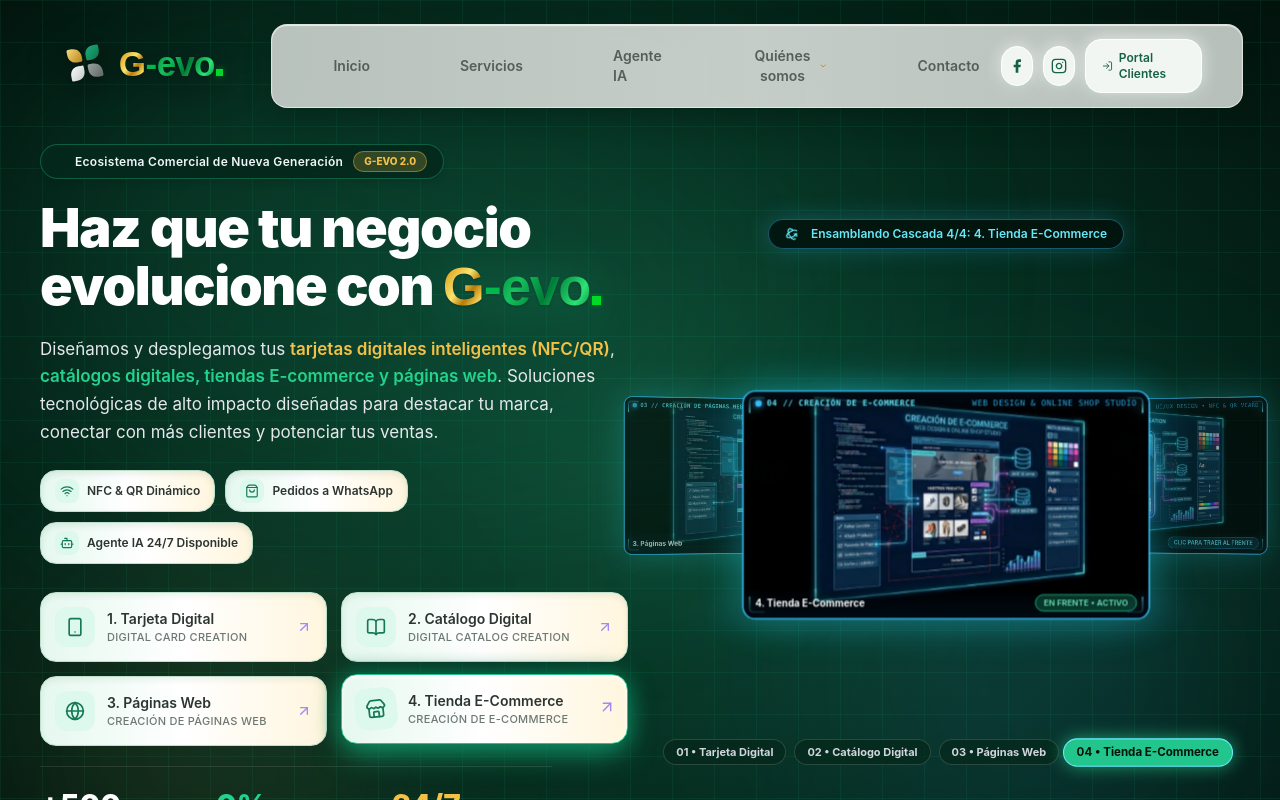
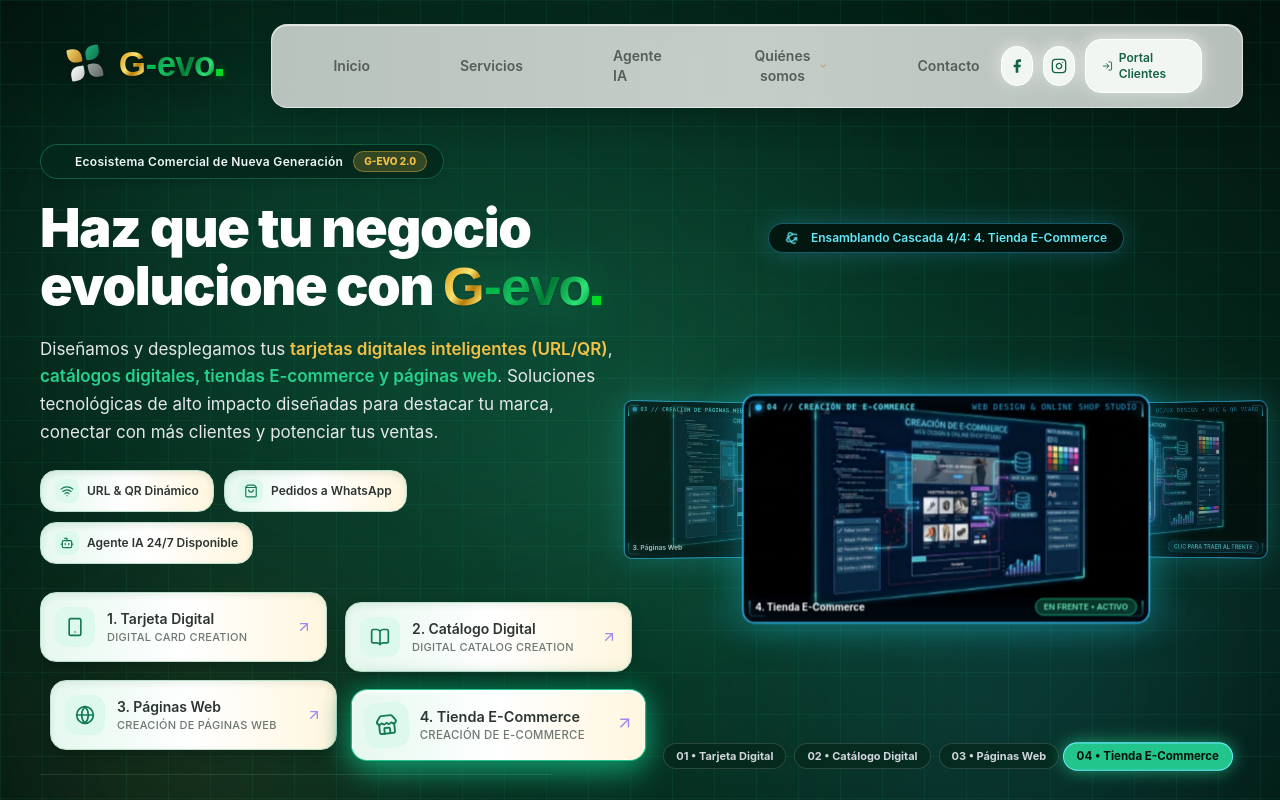
Before and after one commit to lacreacion/G-evo, a Next.js app in the folder frontend/: page / in a window 1280 px wide. Shown: the top 800 px of the page. Built offline with nearby package versions, Linux system fonts and the light colour scheme.

Commit message:
feat(hero): add staggered waterfall drop and stepped cascade offset to Soft UI white boxes

```diff
--- a/frontend/src/app/globals.css
+++ b/frontend/src/app/globals.css
@@ -235,3 +235,26 @@
 .animate-cascade-drop {
   animation: heroCascadeDrop 0.85s cubic-bezier(0.22, 1, 0.36, 1) forwards;
 }
+
+@keyframes heroBoxCascade {
+  0% {
+    opacity: 0;
+    transform: translate3d(-16px, -46px, 0) scale(0.88);
+  }
+  65% {
+    opacity: 1;
+    transform: translate3d(2px, 6px, 0) scale(1.02);
+  }
+  85% {
+    transform: translate3d(0, -2px, 0) scale(0.995);
+  }
+  100% {
+    opacity: 1;
+    transform: translate3d(0, 0, 0) scale(1);
+  }
+}
+
+.animate-box-cascade {
+  opacity: 0;
+  animation: heroBoxCascade 0.78s cubic-bezier(0.22, 1, 0.36, 1) forwards;
+}
--- a/frontend/src/components/home/HeroSection.tsx
+++ b/frontend/src/components/home/HeroSection.tsx
@@ -247,7 +247,7 @@ export const HeroSection: React.FC = () => {
             >
               Diseñamos y desplegamos tus{' '}
               <span className="text-[#F4C145] font-semibold">
-                tarjetas digitales inteligentes (NFC/QR)
+                tarjetas digitales inteligentes (URL/QR)
               </span>
               ,{' '}
               <span className="text-[#24D28D] font-semibold">
@@ -256,26 +256,32 @@ export const HeroSection: React.FC = () => {
               . Soluciones tecnológicas de alto impacto diseñadas para destacar tu marca, conectar con más clientes y potenciar tus ventas.
             </p>
 
-            {/* Bloque 3 (delay: 0.33s): Las 3 Píldoras Blancas Interactivas */}
+            {/* Bloque 3: Las 3 Píldoras Blancas Interactivas cayendo una tras otra en Cascada */}
+            <div className="flex flex-wrap items-center justify-center lg:justify-start gap-2.5 text-xs pt-1">
               <div
-              className="animate-hero-stagger flex flex-wrap items-center justify-center lg:justify-start gap-2.5 text-xs pt-1"
-              style={{ animationDelay: '0.33s' }}
+                className="animate-box-cascade group gevo-keycap-idle px-3.5 py-2 gap-2 cursor-default"
+                style={{ animationDelay: '0.32s' }}
               >
-              <div className="group gevo-keycap-idle px-3.5 py-2 gap-2 cursor-default">
                 <span className="w-6 h-6 rounded-lg bg-[#DDF8EC] text-[#157A54] flex items-center justify-center group-hover:-rotate-6 transition-transform">
                   <Wifi className="w-3.5 h-3.5" />
                 </span>
-                <span className="text-[#2C3531] font-semibold">NFC &amp; QR Dinámico</span>
+                <span className="text-[#2C3531] font-semibold">URL &amp; QR Dinámico</span>
               </div>
 
-              <div className="group gevo-keycap-idle px-3.5 py-2 gap-2 cursor-default">
+              <div
+                className="animate-box-cascade group gevo-keycap-idle px-3.5 py-2 gap-2 cursor-default"
+                style={{ animationDelay: '0.46s' }}
+              >
                 <span className="w-6 h-6 rounded-lg bg-[#DDF8EC] text-[#157A54] flex items-center justify-center group-hover:-rotate-6 transition-transform">
                   <ShoppingBag className="w-3.5 h-3.5" />
                 </span>
                 <span className="text-[#2C3531] font-semibold">Pedidos a WhatsApp</span>
               </div>
 
-              <div className="group gevo-keycap-idle px-3.5 py-2 gap-2 cursor-default">
+              <div
+                className="animate-box-cascade group gevo-keycap-idle px-3.5 py-2 gap-2 cursor-default"
+                style={{ animationDelay: '0.60s' }}
+              >
                 <span className="w-6 h-6 rounded-lg bg-[#DDF8EC] text-[#157A54] flex items-center justify-center group-hover:-rotate-6 transition-transform">
                   <Bot className="w-3.5 h-3.5" />
                 </span>
@@ -283,32 +289,43 @@ export const HeroSection: React.FC = () => {
               </div>
             </div>
 
-            {/* Bloque 4 (delay: 0.44s): Grid 2x2 de las 4 Cajas Blancas Soft UI vinculadas a las 4 Pantallas Azules */}
-            <div
-              className="animate-hero-stagger grid grid-cols-1 sm:grid-cols-2 gap-3.5 pt-2"
-              style={{ animationDelay: '0.44s' }}
-            >
+            {/* Bloque 4: Las 4 Cajas Blancas Soft UI con Efecto de Cascada (Caída Secuencial 1➔2➔3➔4 + Desfase Escalonado) */}
+            <div className="grid grid-cols-1 sm:grid-cols-2 gap-3.5 pt-2 pb-2">
               {HERO_SCREENS.map((item) => {
                 const IconComponent = item.icon;
                 const isActive = activeScreenIndex === item.index;
 
+                // Desfase visual en cascada (peldaños escalonados 1 ➔ 2 ➔ 3 ➔ 4)
+                const cascadeOffsetClass =
+                  item.index === 0
+                    ? 'sm:translate-y-0 sm:translate-x-0'
+                    : item.index === 1
+                    ? 'sm:translate-y-2.5 sm:translate-x-1'
+                    : item.index === 2
+                    ? 'sm:translate-y-1 sm:translate-x-2.5'
+                    : 'sm:translate-y-3.5 sm:translate-x-3.5';
+
                 return (
+                  <div
+                    key={item.index}
+                    className="animate-box-cascade"
+                    style={{ animationDelay: `${0.68 + item.index * 0.22}s` }}
+                  >
                     <button
-                    key={item.index}
                       type="button"
                       onClick={() => handleSelectBox(item.index)}
                       onMouseEnter={() => setHoveredBoxIndex(item.index)}
                       onMouseLeave={() => setHoveredBoxIndex(null)}
-                    className={`group relative bg-gradient-to-r from-[#E5F8EF] via-[#FFFFFF] to-[#FFF6DE] rounded-2xl p-3.5 transition-all duration-300 flex items-center justify-between gap-3 text-left cursor-pointer ${
+                      className={`w-full group relative bg-gradient-to-r from-[#E5F8EF] via-[#FFFFFF] to-[#FFF6DE] rounded-2xl p-3.5 transition-all duration-500 ease-[cubic-bezier(0.22,1,0.36,1)] flex items-center justify-between gap-3 text-left cursor-pointer ${cascadeOffsetClass} ${
                         isActive
-                        ? '-translate-y-0.5 border-[1.5px] border-[#22C58B] shadow-[0_12px_30px_-4px_rgba(23,165,117,0.75),0_0_20px_4px_rgba(0,122,83,0.6),inset_0_2px_4px_rgba(255,255,255,0.9)]'
-                        : 'border border-[#BCE0CC] shadow-[inset_0_3px_6px_rgba(20,80,50,0.08)] hover:-translate-y-0.5 hover:border-[#22C58B] hover:shadow-[0_12px_30px_-4px_rgba(23,165,117,0.75),0_0_20px_4px_rgba(0,122,83,0.6),inset_0_2px_4px_rgba(255,255,255,0.9)]'
+                          ? '-translate-y-1.5 scale-[1.03] z-20 border-[1.5px] border-[#22C58B] shadow-[0_14px_34px_-4px_rgba(23,165,117,0.82),0_0_22px_5px_rgba(0,122,83,0.65),inset_0_2px_4px_rgba(255,255,255,0.95)]'
+                          : 'border border-[#BCE0CC] shadow-[inset_0_3px_6px_rgba(20,80,50,0.08),0_8px_18px_-6px_rgba(0,0,0,0.35)] hover:-translate-y-1 hover:scale-[1.02] hover:border-[#22C58B] hover:shadow-[0_12px_30px_-4px_rgba(23,165,117,0.75),0_0_20px_4px_rgba(0,122,83,0.6),inset_0_2px_4px_rgba(255,255,255,0.9)]'
                       }`}
                     >
                       <div className="flex items-center gap-3 min-w-0">
                         <div
                           className={`w-10 h-10 rounded-xl bg-[#DDF8EC] text-[#157A54] flex items-center justify-center shrink-0 transition-transform duration-300 ${
-                          isActive ? '-rotate-6 scale-105' : 'group-hover:-rotate-6'
+                            isActive ? '-rotate-6 scale-110' : 'group-hover:-rotate-6'
                           }`}
                         >
                           <IconComponent className="w-5 h-5" />
@@ -331,6 +348,7 @@ export const HeroSection: React.FC = () => {
                         }`}
                       />
                     </button>
+                  </div>
                 );
               })}
             </div>
```
Lines whose indentation alone changed are shown as unchanged.
